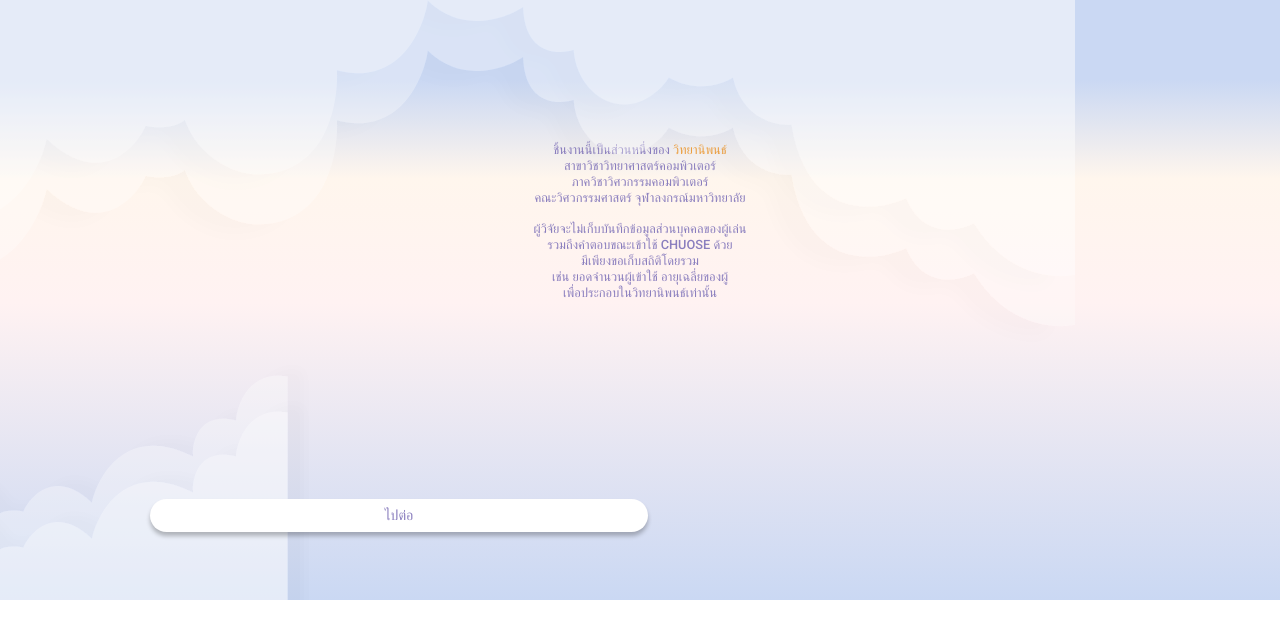
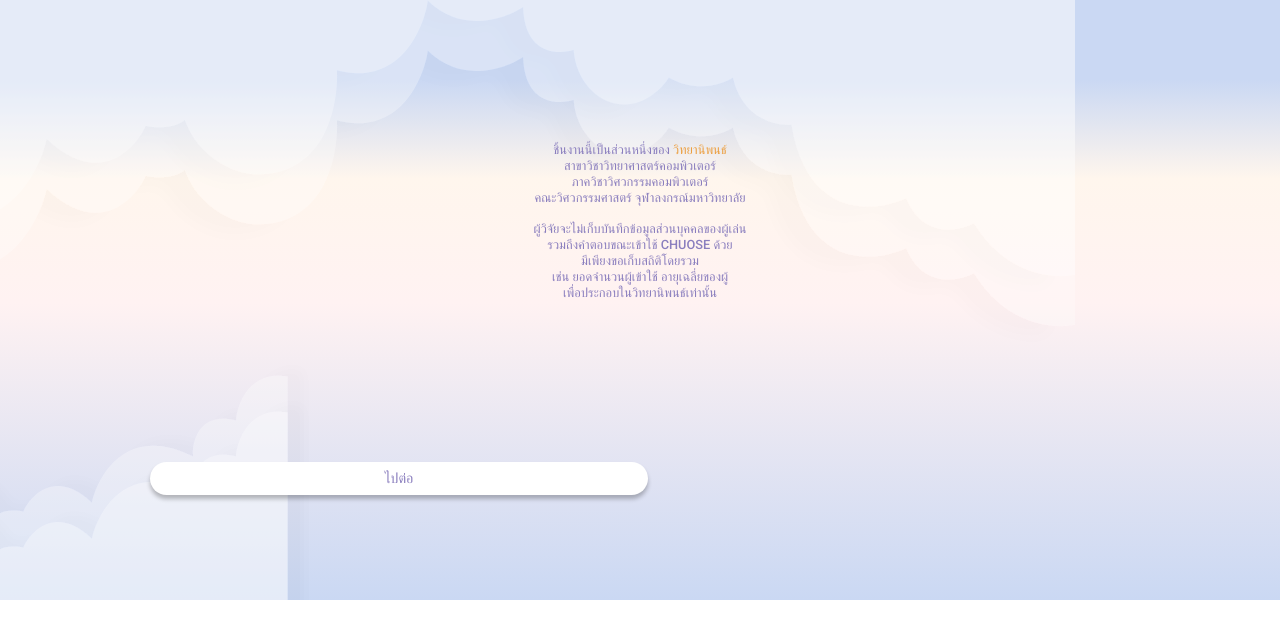
Before and after one commit to ChuoseDev/webapp, a React (Create React App) app in the folder frontend/: page /consent in a window 1280 px wide. Shown: the top 638 px of the page. Built offline with nearby package versions, Linux system fonts and the light colour scheme.

Commit message:
change proper speed to read text

```diff
--- a/frontend/src/views/consent/consent.js
+++ b/frontend/src/views/consent/consent.js
@@ -26,6 +26,8 @@ const Consent = () => {
       backgroundImage:
         'linear-gradient(#CAD8F3 13.35%, #FFF6ED 29.76%, #FFF2F2 50.51%, #CAD8F3 100%, rgba(255, 209, 90, 0.15) 100%)',
       opacity: phase === 0 ? 0 : 1,
+      display: 'flex',
+      justifyContent: 'center',
     }
   }
 
@@ -43,8 +45,9 @@ const Consent = () => {
       color: '#8A7EBE',
       position: 'absolute',
       left: scaleWidth() * 73,
-      top: scaleHeight() * 702,
+      top: scaleHeight() * 650,
       textDecoration: 'none',
+      position: 'absolute',
     }
   }
 
@@ -58,10 +61,10 @@ const Consent = () => {
 
   const textStyle = () => {
     return {
-      justifyContent: 'center',
-      marginTop: `${200 * scaleHeight()}px`,
+      top: `${200 * scaleHeight()}px`,
       color: '#8A7EBE',
       fontSize,
+      position: 'absolute',
     }
   }
 
```
